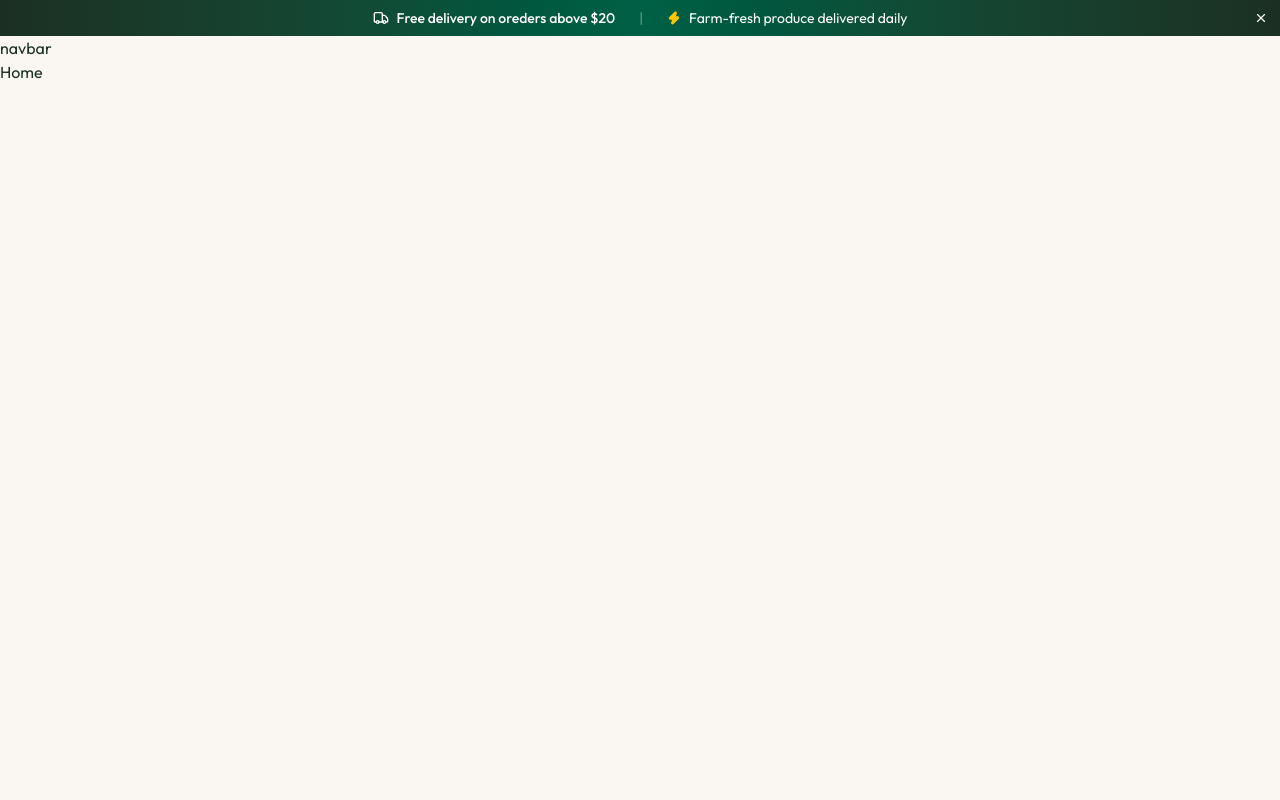
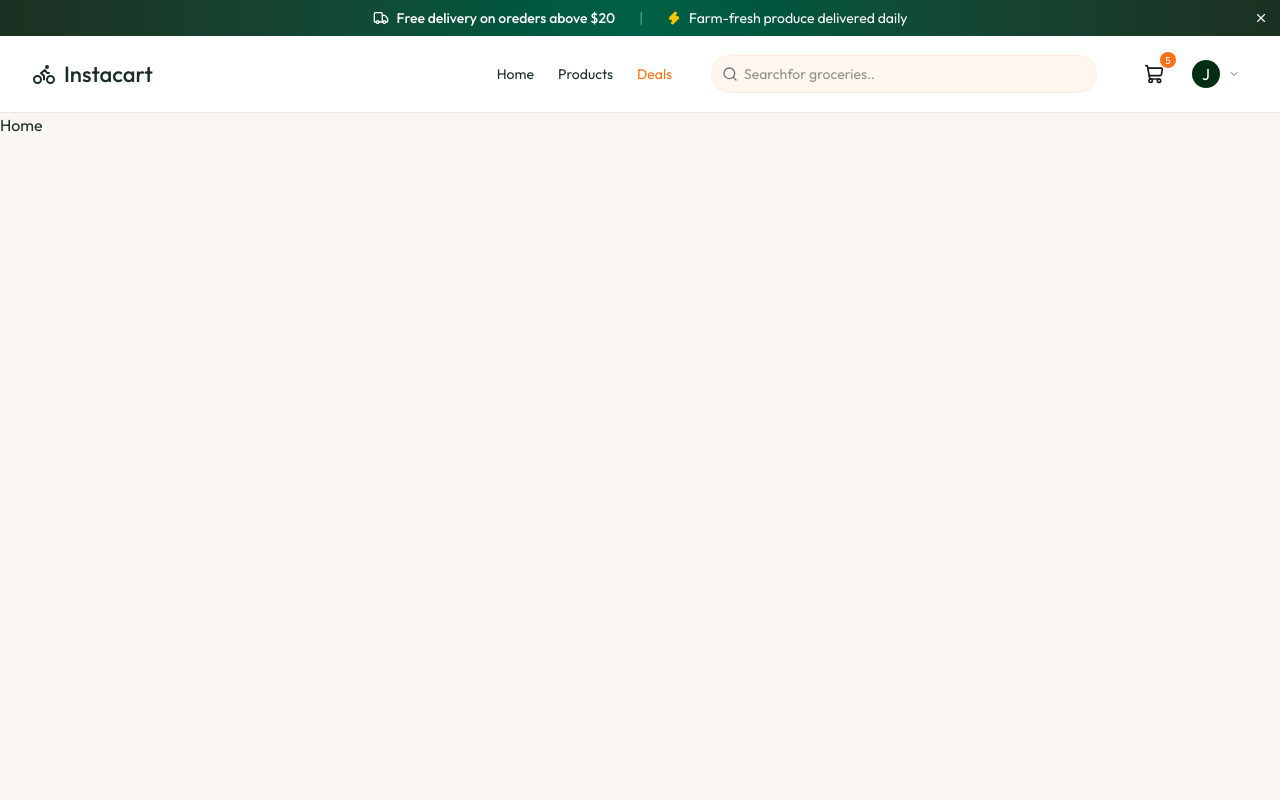
Before and after one commit to Obitope-Eniola-Nathaniel/grocery-delivery-app, a React (Vite) app in the folder frontend/: page / in a window 1280 px wide. Shown: the top 800 px of the page. Built offline with nearby package versions, Linux system fonts and the light colour scheme; the HTML template or start-up script is replaced by a standard one.

Commit message:
feat: user profile drop down

```diff
--- a/frontend/src/App.tsx
+++ b/frontend/src/App.tsx
@@ -1,46 +1,54 @@
-import {Toaster} from 'react-hot-toast'
-import { Route, Routes } from 'react-router-dom'
-import Login from './pages/Login'
-import AppLayout from './pages/Applayout'
-import Home from './pages/Home'
-import Products from './pages/Products'
-import ProductPage from './pages/ProductPage'
-import SearchResults from './pages/SearchResults'
-import FlashDeals from './pages/FlashDeals'
-import Checkout from './pages/Checkout'
-import MyOrders from './pages/MyOrders'
-import OrderTracking from './pages/OrderTracking'
-import Addresses from './pages/Addresses'
-import ProtectedRoute from './components/ProtectedRoute'
+import { Toaster } from "react-hot-toast";
+import { Route, Routes } from "react-router-dom";
+import Login from "./pages/Login";
+import AppLayout from "./pages/AppLayout";
+import Home from "./pages/Home";
+import Products from "./pages/Products";
+import ProductPage from "./pages/ProductPage";
+import SearchResults from "./pages/SearchResults";
+import FlashDeals from "./pages/FlashDeals";
+import Checkout from "./pages/Checkout";
+import MyOrders from "./pages/MyOrders";
+import OrderTracking from "./pages/OrderTracking";
+import Addresses from "./pages/Addresses";
+import ProtectedRoute from "./components/ProtectedRoute";
 
 const App = () => {
   return (
     <>
-    <Toaster position='top-right' toastOptions={{duration:3000, style: {background: "#1B13022", color: "#fff", borderRadius: "12px", fontSize: "14px"}}}/>
+      <Toaster
+        position="top-right"
+        toastOptions={{
+          duration: 3000,
+          style: {
+            background: "#1B13022",
+            color: "#fff",
+            borderRadius: "12px",
+            fontSize: "14px",
+          },
+        }}
+      />
 
       <Routes>
         {/* Auth Pages - No Navbar and Footer */}
-      <Route path='/login' element={<Login/>} />
+        <Route path="/login" element={<Login />} />
         {/* Main Pages - With Navbar and Footer */}
-      <Route path='/' element={<AppLayout/>}>
-          <Route index element={<Home/>} />
-          <Route path='products' element={<Products/>} />
-          <Route path='products/:id' element={<ProductPage/>} />
-          <Route path="search" element={<SearchResults/>} />
-          <Route path="deals" element={<FlashDeals/>} />
-          <Route element={<ProtectedRoute/>}>
-            <Route path="checkout" element={<Checkout/>} />
-            <Route path="orders" element={<MyOrders/>} />
-            <Route path="orders/:id" element={<OrderTracking/>} />
-            <Route path="addresses" element={<Addresses/>} />
+        <Route path="/" element={<AppLayout />}>
+          <Route index element={<Home />} />
+          <Route path="products" element={<Products />} />
+          <Route path="products/:id" element={<ProductPage />} />
+          <Route path="search" element={<SearchResults />} />
+          <Route path="deals" element={<FlashDeals />} />
+          <Route element={<ProtectedRoute />}>
+            <Route path="checkout" element={<Checkout />} />
+            <Route path="orders" element={<MyOrders />} />
+            <Route path="orders/:id" element={<OrderTracking />} />
+            <Route path="addresses" element={<Addresses />} />
           </Route>
         </Route>
-
-
-
       </Routes>
     </>
-  )
-}
+  );
+};
 
-export default App
+export default App;
--- /dev/null
+++ b/frontend/src/components/Navbar.tsx
@@ -0,0 +1,197 @@
+import { useState } from "react";
+import {
+  ArrowUpRightIcon,
+  BikeIcon,
+  ChevronDownIcon,
+  LogOutIcon,
+  MapPinIcon,
+  MenuIcon,
+  PackageIcon,
+  SearchIcon,
+  ShieldIcon,
+  ShoppingCartIcon,
+  UserIcon,
+  XIcon,
+} from "lucide-react";
+import { Link, useNavigate } from "react-router-dom";
+
+const Navbar = () => {
+  const user: any = {
+    name: "John Doe",
+    email: "john@example.com",
+    isAdmin: true,
+  };
+
+  const { cartCount, setIsCartOpen } = {
+    cartCount: 5,
+    setIsCartOpen: (_data: any) => {},
+  };
+
+  const [searchQuery, setSearchQuery] = useState("");
+  const [userMenuOpen, setuserMenuOpen] = useState(false);
+  const navigate = useNavigate();
+
+  return (
+    <nav className="bg-white sticky top-0 z-50 border-b border-app-border">
+      <div className="max-w-7xl mx-auto px-4 sm:px-6 lg:px-8 flex items-center justify-between h-19 gap-4">
+        {/* Logo */}
+        <Link
+          to="/"
+          className="flex items-center gap-2 text-[22px] font-medium shrink-0"
+        >
+          <BikeIcon size={24} /> Instacart
+        </Link>
+
+        <div className="w-full flex items-center justify-end gap-4 lg:gap-10">
+          {/* Nav Links -Desktops */}
+          <div className="hidden md:flex items-center gap-6 text-sm">
+            <Link to="/">Home</Link>
+            <Link to="/products">Products</Link>
+            <Link to="/deals" className="text-app-orange">
+              Deals
+            </Link>
+          </div>
+
+          {/* Search  */}
+          <form
+            action=""
+            className="hidden sm:flex flex-1 max-w-sm text-xs sm:text-sm"
+          >
+            <div className="relative w-full">
+              <SearchIcon className="absolute left-2.5 top-1/2 -translate-y-1/2 size-4 text-zinc-500" />
+              <input
+                type="text"
+                placeholder="Searchfor groceries.."
+                value={searchQuery}
+                onChange={(e) => setSearchQuery(e.target.value)}
+                className="w-full pl-8 p-2 bg-orange-50 rounded-full ring ring-app-orange/15 focus:ring-app-orange/30"
+              />
+            </div>
+          </form>
+
+          {/* Right Actions */}
+          <div className="flex items-center gap-3">
+            {/* Cart */}
+            <button
+              className="relative p-2 rounded-xl"
+              onClick={() => setIsCartOpen(true)}
+            >
+              <ShoppingCartIcon className="size-5 text-zinc-900" />
+              {cartCount > 0 && (
+                <span className="absolute -top-1 -right-1 size-4 bg-app-orange text-white text-[10px] rounded-full flex-center">
+                  {cartCount}
+                </span>
+              )}
+            </button>
+
+            {/* User */}
+            <div className="relative">
+              {user ? (
+                <button onClick={() => setuserMenuOpen(!userMenuOpen)} className="flex items-center gap-2 p-2">
+                  <div className="size-7 rounded-full bg-green-950 text-white flex-center">
+                    {user.name.charAt(0).toUpperCase()}
+                  </div>
+
+                  <ChevronDownIcon className="size-3 text-zinc-500" />
+                </button>
+              ) : (
+                <div className="flex-center gap-2">
+                  <Link
+                    to="/login"
+                    className="hidden md:flex items-center gap-2 px-4 py-2 text-sm font-medium text-white bg-green-950 rounded-full hover:bg-green-950-light transition-colors"
+                  >
+                    <UserIcon size={16} /> Sign In
+                  </Link>
+                  {userMenuOpen ? (
+                    <XIcon
+                      className="md:hidden"
+                      onClick={() => setuserMenuOpen(!userMenuOpen)}
+                    />
+                  ) : (
+                    <MenuIcon
+                      className="md:hidden"
+                      onClick={() => setuserMenuOpen(!userMenuOpen)}
+                    />
+                  )}
+                </div>
+              )}
+
+              {userMenuOpen && (
+                <>
+                  <div
+                    className="fixed inset-0 z-40"
+                    onClick={() => setuserMenuOpen(false)}
+                  >
+                    <div className="absolute right-0 mt-2.5 w-56 bg-white rounded-xl shadow-lg border border-app-border py-2 z-50 animate-fade-in">
+                      {user && (
+                        <div className="px-4 py-2 border-b border-app-border">
+                          <p className="text-sm font-medium text-zinc-900">
+                            {user?.name}
+                          </p>
+                          <p className="text-xs text-zinc-500">{user?.email}</p>
+                        </div>
+                      )}
+
+                      <div onClick={() => setuserMenuOpen(false)}>
+                        {!user && (
+                          <Link to="/login" className="dropdown-link">
+                            <UserIcon size={16} />
+                            Sign In
+                          </Link>
+                        )}
+
+                        {user && (
+                          <Link to="/orders" className="dropdown-link">
+                            <PackageIcon size={16} />
+                            My Orders
+                          </Link>
+                        )}
+
+                        {user && (
+                          <Link to="/addresses" className="dropdown-link">
+                            <MapPinIcon size={16} />
+                            Addresses
+                          </Link>
+                        )}
+
+                        <Link to="/products" className="dropdown-link md:hidden">
+                          <ArrowUpRightIcon size={16} />
+                          Product
+                        </Link>
+
+                        <Link to="/deals" className="dropdown-link md:hidden">
+                          <ArrowUpRightIcon size={16} />
+                          Deals
+                        </Link>
+
+                        {user?.isAdmin && (
+                          <Link
+                            to="/admin/products"
+                            className="dropdown-link"
+                          >
+                            <ShieldIcon className="text-app-orange-dark" size={16} />
+                            <span className="text-app-orange-dark"> Admin Panel</span>
+                          </Link>
+                        )}
+
+                        { user && (
+                          <div className="border-t border-app-border pt-1">
+                            <button className="flex items-center gap-3 px-4 py-2.5 text-sm text-app-error hover:bg-red-50 w-full transition-colors">
+                              <LogOutIcon size={16} /> Logout
+                            </button>
+                          </div>
+                        )}
+                      </div>
+                    </div>
+                  </div>
+                </>
+              )}
+            </div>
+          </div>
+        </div>
+      </div>
+    </nav>
+  );
+};
+
+export default Navbar;
--- a/frontend/src/pages/AppLayout.tsx
+++ b/frontend/src/pages/AppLayout.tsx
@@ -1,19 +1,20 @@
-import { Outlet } from "react-router-dom"
-import Banner from "../components/Banner"
+import { Outlet } from "react-router-dom";
+import Banner from "../components/Banner";
+import Navbar from "../components/Navbar";
 
 const AppLayout = () => {
   return (
     <>
-        <Banner/>
-        <p>navbar</p>
+      <Banner />
+      <Navbar />
 
-        <main className="min-h-screen">
-            <Outlet />
-        </main>
-        <p>footer</p>
-        <p>cartsidebar</p>
+      <main className="min-h-screen">
+        <Outlet />
+      </main>
+      <p>footer</p>
+      <p>cartsidebar</p>
     </>
-  )
-}
+  );
+};
 
-export default AppLayout
+export default AppLayout;
```
Lines whose indentation alone changed are shown as unchanged.
